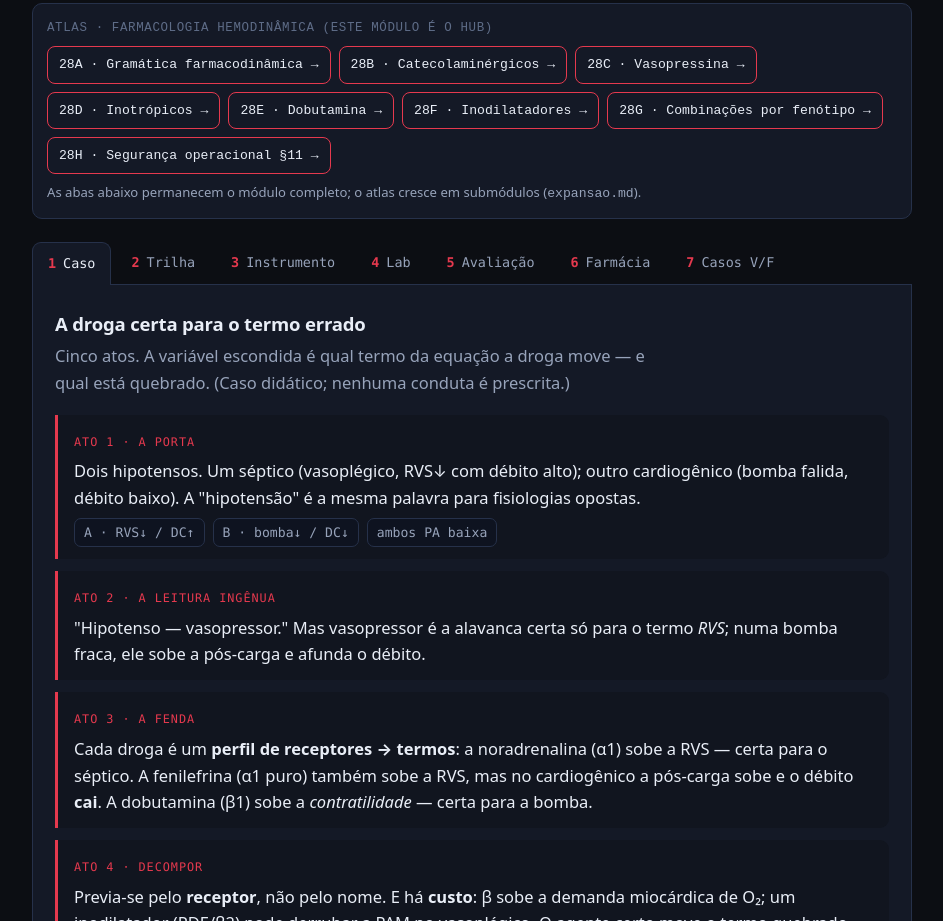
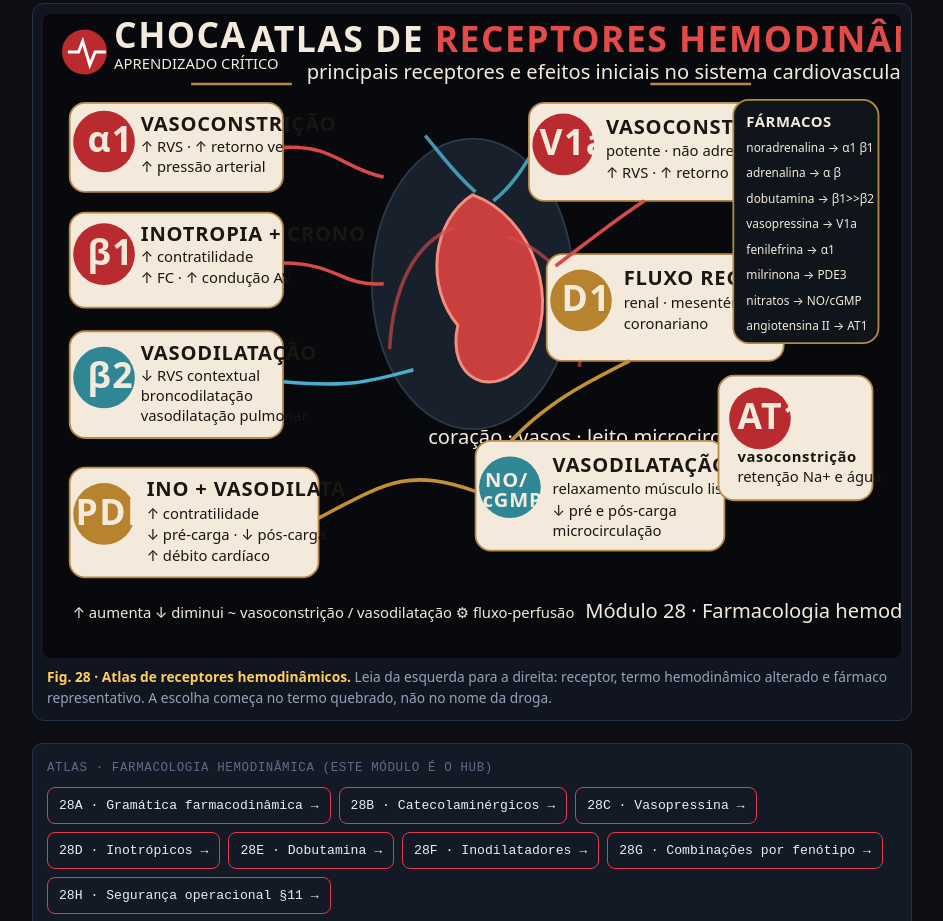
Before and after one commit to Drmcoelho/Choca, a website: page perfunde28.html in a window 1280 px wide. Shown: the part 359-1280 px from the top of the page, without its empty margins (168-1111 px from the left). Drawn offline with Linux system fonts and the light colour scheme.

Commit message:
content: integrate live figures in perfunde28

```diff
--- a/perfunde28.html
+++ b/perfunde28.html
@@ -117,6 +117,16 @@ footer{margin-top:40px;border-top:1px solid var(--line);padding-top:18px;font-fa
 .predict .pq{margin-bottom:9px}
 .dif{font-family:var(--mono);font-size:.64rem;letter-spacing:.06em;text-transform:uppercase;padding:1px 7px;border-radius:6px;margin-right:8px}
 .dif-b{color:var(--ok);background:rgba(62,199,141,.12)} .dif-i{color:var(--warn);background:rgba(255,180,84,.12)} .dif-a{color:var(--crit);background:rgba(255,93,108,.12)}
+
+/* Figuras vivas: padrão editorial Filtra M0+ */
+.m28-fig-viva{margin:18px 0 22px;background:var(--bg-cell,#11151f);border:1px solid var(--line,#26314a);border-radius:12px;padding:10px;overflow:hidden}
+.m28-fig-viva img{display:block;width:100%;height:auto;aspect-ratio:auto;border-radius:8px;background:#07090d}
+.m28-fig-viva figcaption{margin:9px 4px 2px;font-size:.86rem;line-height:1.52;color:var(--ink-dim,var(--dim,#97a3ba))}
+.m28-fig-viva figcaption b{color:var(--accent,var(--warn,#ffcf5c))}
+.m28-fig-group{margin:18px 0 24px}
+.m28-fig-group .m28-fig-viva+ .m28-fig-viva{margin-top:14px}
+@media(max-width:640px){.m28-fig-viva{margin:14px 0 18px;padding:6px}.m28-fig-viva figcaption{font-size:.82rem}}
+
 </style>
 </head>
 <body>
@@ -136,6 +146,11 @@ footer{margin-top:40px;border-top:1px solid var(--line);padding-top:18px;font-fa
       <text x="770" y="20" fill="var(--cyan)" font-size="11" font-family="monospace">PDE</text><text x="770" y="44" fill="var(--ink-faint)" font-size="10" font-family="monospace">→ inodilatador</text>
     </svg>
   </header>
+
+  <figure class="m28-fig-viva" data-fig="atlas-receptores-hemodinamicos">
+  <img src="assets/m28/figures/atlas-receptores-hemodinamicos.svg" alt="Mapa dos receptores alfa-1, beta-1, beta-2, V1a, D1, PDE3, AT1 e NO-cGMP e seus efeitos em resistência, débito e frequência." loading="lazy" decoding="async">
+  <figcaption><b>Fig. 28 · Atlas de receptores hemodinâmicos.</b> Leia da esquerda para a direita: receptor, termo hemodinâmico alterado e fármaco representativo. A escolha começa no termo quebrado, não no nome da droga.</figcaption>
+</figure>
 
   <nav id="atlas-nav" aria-label="Atlas farmacológico" style="margin:18px 0 4px;padding:14px;border:1px solid var(--line,#222a3a);border-radius:10px;background:var(--bg-elev,#141926)">
     <div style="font-family:monospace;font-size:.78rem;color:var(--ink-faint,#5e6c87);text-transform:uppercase;letter-spacing:.05em;margin-bottom:8px">Atlas · farmacologia hemodinâmica (este módulo é o hub)</div>
```
